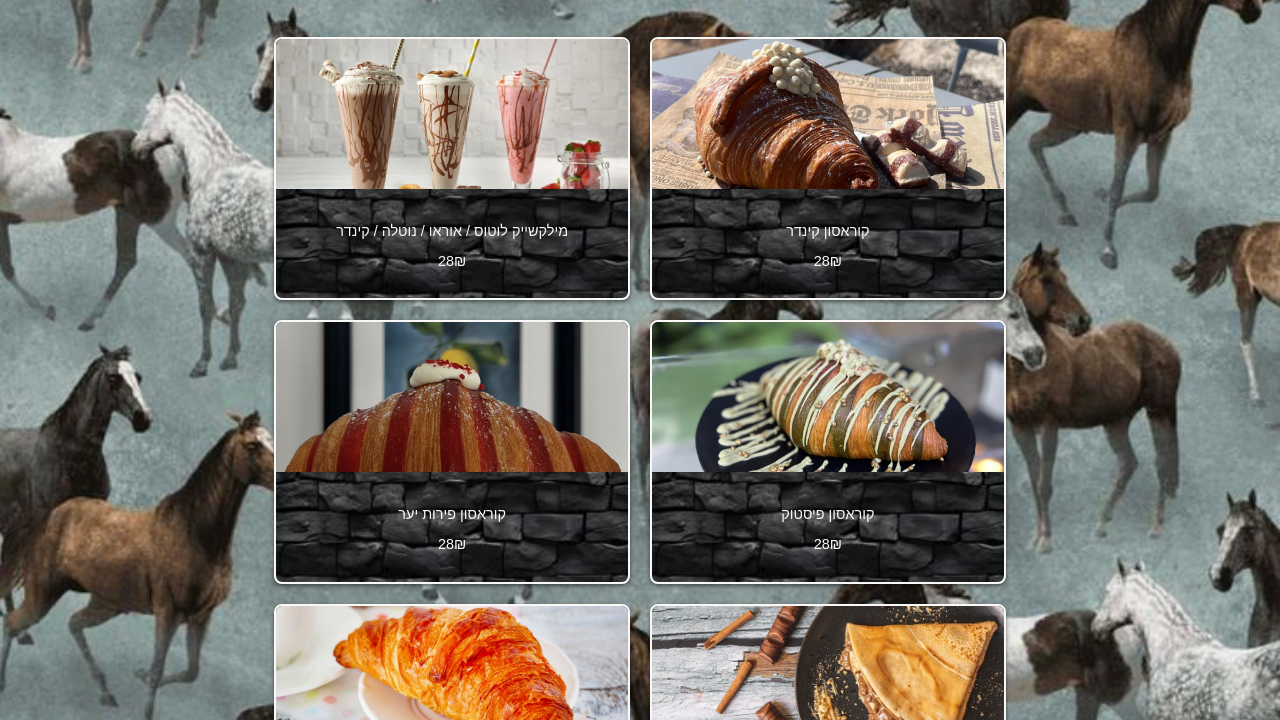
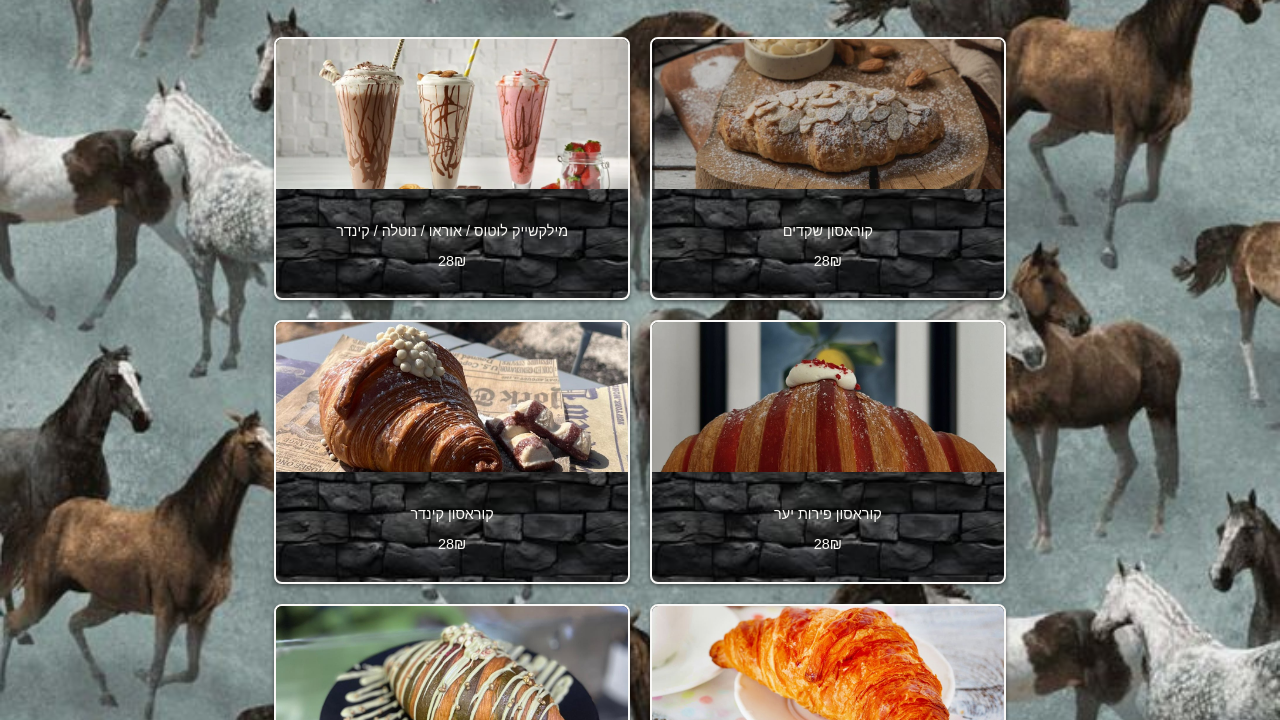
Before and after one commit to MasterHorsee/FoodMenu, a plain HTML site: page page3.html in a window 1280 px wide. Shown: the part 80-800 px from the top of the page. Drawn offline with Linux system fonts and the light colour scheme.

Commit message:
Update page3.html

```diff
--- a/page3.html
+++ b/page3.html
@@ -24,6 +24,14 @@
             <img src="melkshik.webp" class="card-img-top" alt="Image 2">
             <div class="card-body">
                 <p class="card-text"> מילקשייק לוטוס / אוראו / נוטלה / קינדר</p>
+                <p class="card-text">28₪</p>
+            </div>
+        </div>
+
+        <div class="card">
+            <img src="curosanshkedem.jpg" class="card-img-top" alt="Image 2">
+            <div class="card-body">
+                <p class="card-text">קוראסון שקדים</p>
                 <p class="card-text">28₪</p>
             </div>
         </div>
```
